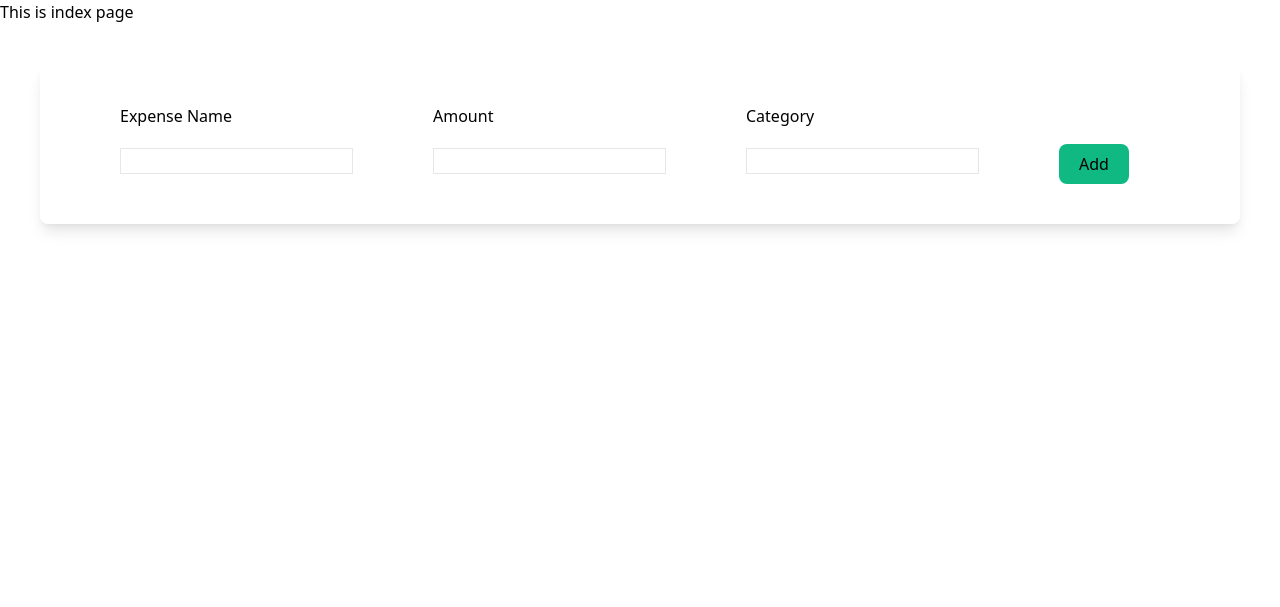
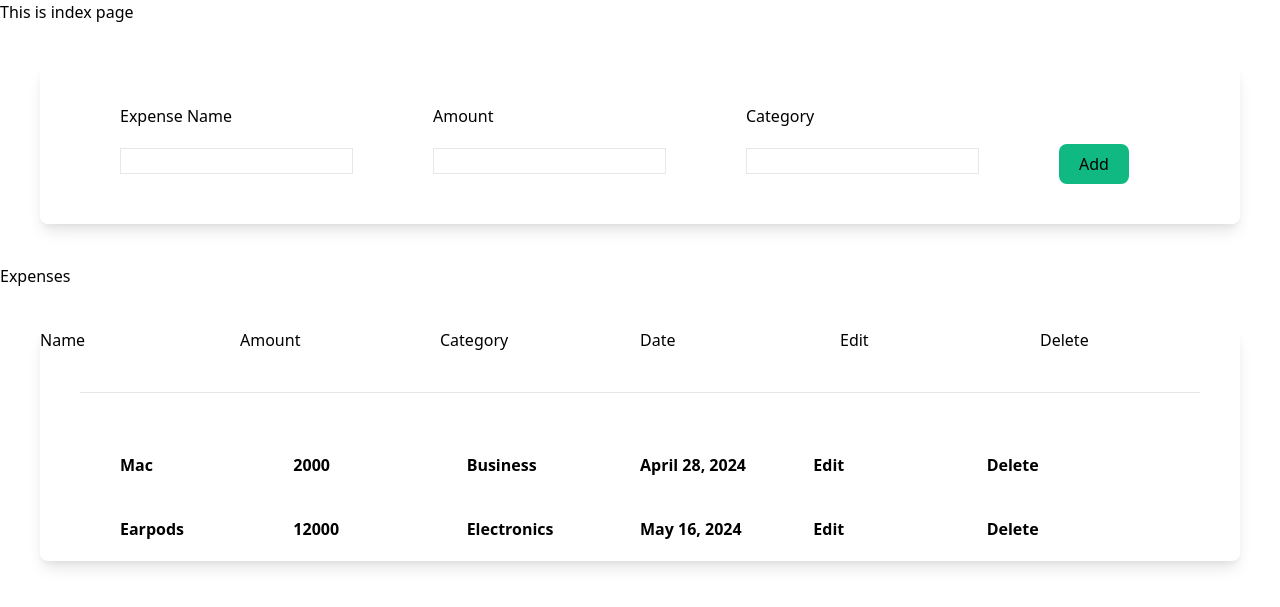
Before and after one commit to PRIXYY/expense-tracker, a Django app: page / in a window 1280 px wide. Shown: the top 607 px of the page. Run offline with Django 5.2, Linux system fonts and the light colour scheme; data comes from the database, SQL or seed files in the repository; style sheets or scripts are compiled from the project's sources.

Commit message:
Designing Expense table

```diff
--- /dev/null
+++ b/mysite/myapp/static/myapp/style.css
@@ -0,0 +1,12 @@
+
+div.expense-header, div.expense-row{
+    display: table;
+    width: 100%;
+    table-layout: fixed;
+}
+
+
+div.expense-header span, div.expense-row span{
+    display: table-cell;
+    text-align:centre;
+}
--- a/mysite/myapp/templates/myapp/base.html
+++ b/mysite/myapp/templates/myapp/base.html
@@ -6,6 +6,8 @@
     <meta name="viewport" content="width=device-width, initial-scale=1.0">
     <title>Document</title>
     <link rel="stylesheet" href="{% static 'myapp/styles.css' %}">
+    <link rel="stylesheet" href="{% static 'myapp/style.css' %}">
+
 </head>
 <body>
     {% block body %}
--- a/mysite/myapp/templates/myapp/index.html
+++ b/mysite/myapp/templates/myapp/index.html
@@ -42,4 +42,29 @@
 
 
     </form>
+    <div>Expenses</div>
+    <div class="shadow-lg m-10 rounded-lg">
+        <div class="expense-header flex flex-wrap space-x-40">
+            <span>Name</span>
+            <span>Amount</span>
+            <span>Category</span>
+            <span>Date</span>
+            <span>Edit</span>
+            <span>Delete</span>
+        </div>
+        <hr class="m-10">
+        {% for expense in expenses %}
+        <div class="expense-row flex flex-wrap px-20 py-5">
+            <span class="font-bold"> {{expense.name}} </span>
+            <span class="font-bold"> {{expense.amount}} </span>
+            <span class="font-bold"> {{expense.category}} </span>
+            <span class="font-bold"> {{expense.date}} </span>
+            <span class="font-bold"><a href="">Edit</a></span>
+            <span class="font-bold"><a href="">Delete</a></span>
+
+        </div>
+        {% endfor %}
+    </div>
+
+
 {% endblock %}
--- a/mysite/myapp/views.py
+++ b/mysite/myapp/views.py
@@ -1,5 +1,5 @@
 from django.shortcuts import render
-from .forms import ExpenseForm
+from .forms import ExpenseForm,Expense
 # Create your views here.
 
 
@@ -9,6 +9,6 @@ def index(request):
         if expense.is_valid():
             expense.save()
 
-
+    expenses = Expense.objects.all()
     expense_form = ExpenseForm()
-    return render(request,'myapp/index.html',{'expense_form':expense_form})
+    return render(request,'myapp/index.html',{'expense_form':expense_form,'expenses':expenses})
```
